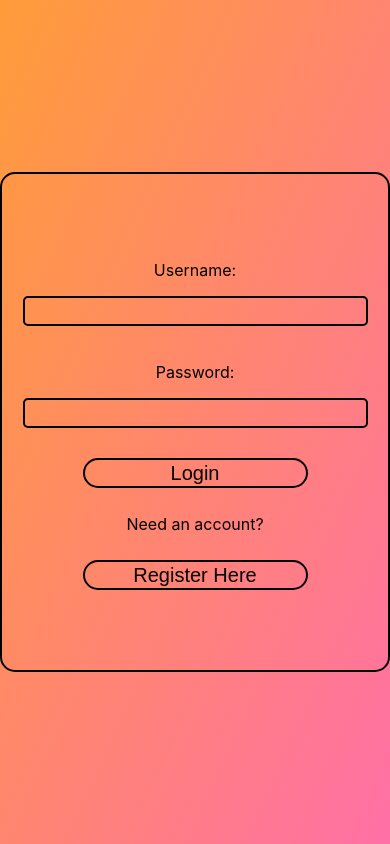
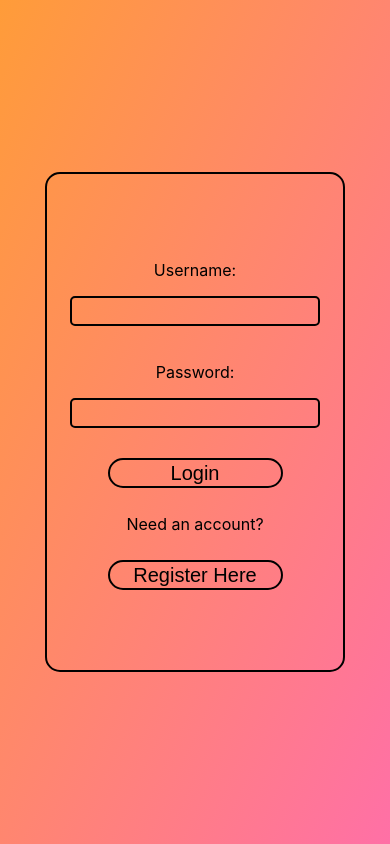
Before and after one commit to jameswilles/uplift, a React (Create React App) app: page /#/ in a window 390 px wide. Built offline with nearby package versions, Linux system fonts and the light colour scheme.

Commit message:
Mixins incorperated

```diff
--- a/src/Components/EditPost/EditPost.js
+++ b/src/Components/EditPost/EditPost.js
@@ -1,7 +1,6 @@
-import Axios from 'axios';
+import axios from 'axios';
 import React, { useState, useEffect } from 'react';
 import { useSelector } from 'react-redux';
-import axios from 'axios';
 
 const EditPost = (props) => {
   const user = useSelector(state => state.user)
--- a/src/Components/Profile/Profile.js
+++ b/src/Components/Profile/Profile.js
@@ -7,7 +7,6 @@ import '../../styles/profile.scss';
 
 const Profile = (props) => {
   const user = useSelector(state => state.user)
-  const post = useSelector(state => state.post)
   const [userPosts, handleUserPosts] = useState([])
   const mappedUserPosts = userPosts.map((post, i) => (
     <div key={i}>
--- a/src/styles/Auth.scss
+++ b/src/styles/Auth.scss
@@ -1,17 +1,11 @@
 * {
   box-sizing: border-box;
-}
-
-%flexbox-center {
-  display: flex;
-  justify-content: center;
-  align-items: center;
 }
 
 @import './base.scss';
 
 .auth-page {
-  @extend %flexbox-center;
+  @include flex(center, center, column);
   height: 100vh;
   background-image: linear-gradient(to bottom right, $first-color, $second-color);
 
@@ -53,10 +47,25 @@
 }
 
 .auth-box {
-  @extend %flexbox-center;
-  flex-direction: column;
+  @include flex(center, center, column);
   height: 500px;
   width: 400px;
   border: 2px solid black;
   border-radius: 15px;
 }
+
+@media (max-width: 420px) {
+  .auth-box {
+    width: 300px;
+  }
+
+  .auth-page {
+    button {
+      width: 175px;
+    }
+
+    input {
+      width: 250px;
+    }
+  }
+}
--- a/src/styles/base.scss
+++ b/src/styles/base.scss
@@ -2,3 +2,15 @@ $first-color: #ff9c39;
 $second-color: #ff70a6;
 $third-color: #ffd670;
 $gradient: linear-gradient(to bottom right, $first-color, $second-color);
+
+%basic-border {
+  border: 2px solid black;
+  border-radius: 15px;
+}
+
+@mixin flex ($justify, $align, $direction) {
+  display: flex;
+  justify-content: $justify;
+  align-items: $align;
+  flex-direction: $direction;
+}
--- a/src/styles/dash.scss
+++ b/src/styles/dash.scss
@@ -6,22 +6,17 @@
 
 .dashboard {
   width: 100vw;
-  display: flex;
-  flex-direction: column;
-  align-items: center;
+  @include flex(flex-start, center, column);
   padding: 50px;
 }
 
 .new-post-box {
-  border: 2px solid black;
-  border-radius: 15px;
+  @extend %basic-border;
   width: 500px;
 
   header {
     background-image: $gradient;
-    display: flex;
-    align-items: center;
-    justify-content: space-between;
+    @include flex(space-between, center, row);
     border-top-left-radius: 13px;
     border-top-right-radius: 13px;
     height: 40px;
@@ -34,9 +29,7 @@
   }
 
   .input-box {
-    display: flex;
-    align-items: center;
-    justify-content: center;
+    @include flex (center, center, row);
     border: none;
     width: 100%;
     height: 50px;
--- a/src/styles/nav.scss
+++ b/src/styles/nav.scss
@@ -8,9 +8,7 @@
   height: 55px;
   background-image: $gradient;
   border-bottom: 2px solid black;
-  display: flex;
-  align-items: center;
-  justify-content: space-between;
+  @include flex(space-between, center, row);
   padding: 0px 30px;
 
   button {
@@ -18,8 +16,7 @@
     height: 30px;
     width: 100px;
     color: black;
-    border: 2px solid black;
-    border-radius: 15px;
+    @extend %basic-border;
     font-size: 20px;
     margin: 5px;
   }
--- a/src/styles/post.scss
+++ b/src/styles/post.scss
@@ -5,15 +5,12 @@
 @import './base.scss';
 
 .post-box {
-  border: 2px solid black;
-  border-radius: 15px;
+  @extend %basic-border;
   width: 500px;
 
   header {
+    @include flex(left, center, row);
     background-image: $gradient;
-    display: flex;
-    align-items: center;
-    justify-content: left;
     border-top-left-radius: 13px;
     border-top-right-radius: 13px;
     height: 25px;
--- a/src/styles/profile.scss
+++ b/src/styles/profile.scss
@@ -6,8 +6,6 @@
 
 .profile {
   width: 100vw;
-  display: flex;
-  flex-direction: column;
-  align-items: center;
+  @include flex(flex-start, center, column);
   padding: 50px;
 }
```
